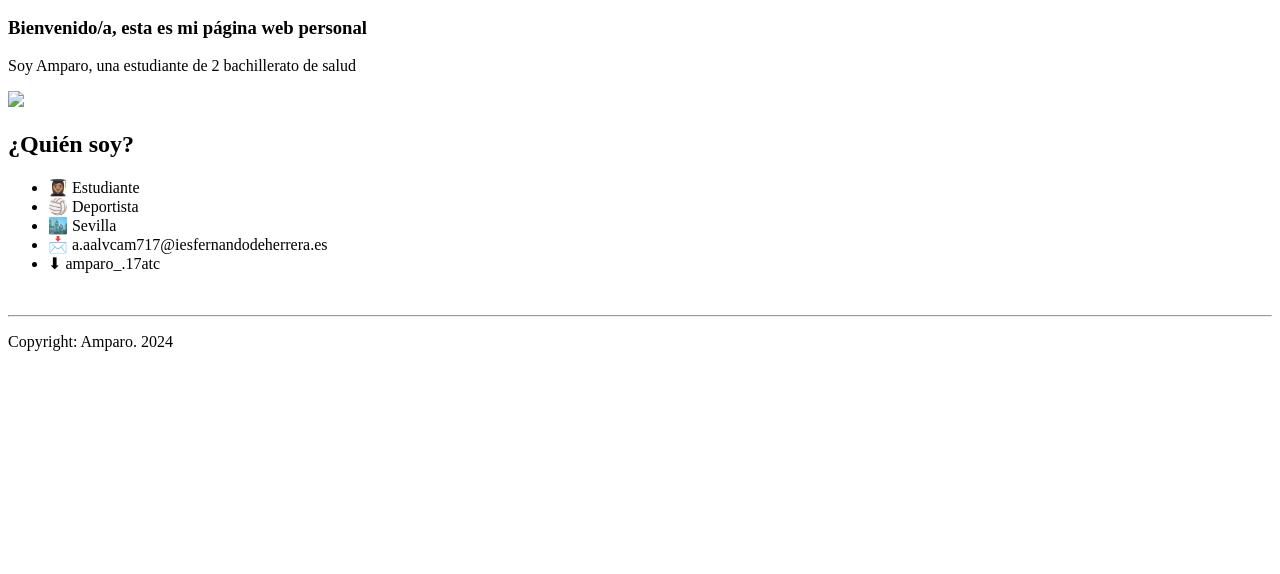
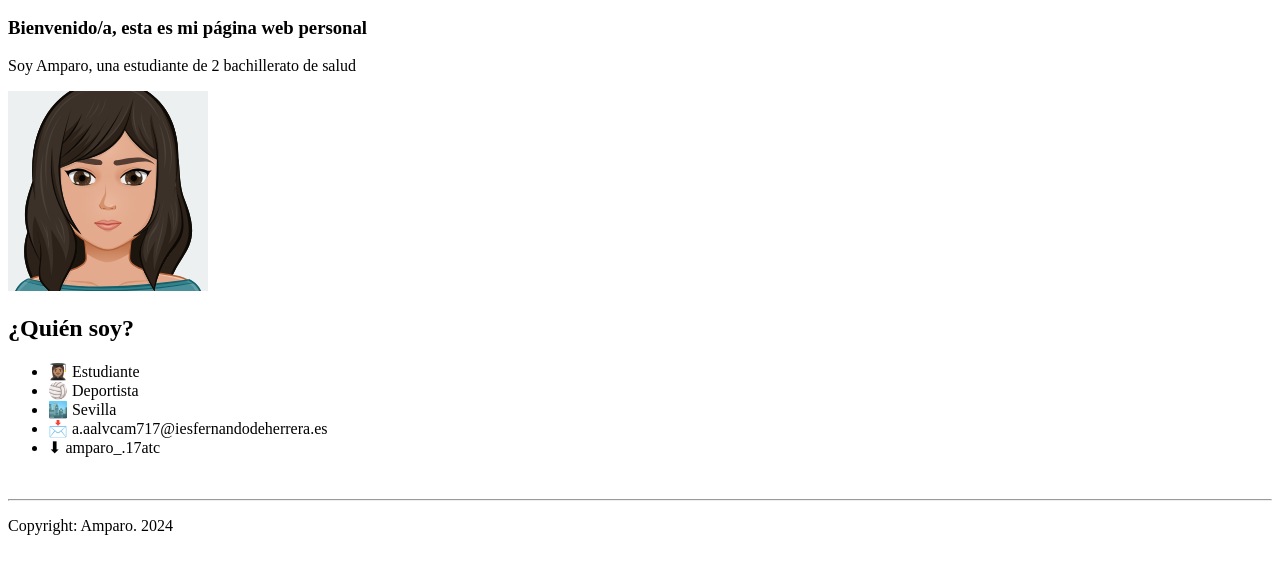
Before and after one commit to amparoatc/Pagina-personal, a plain HTML site: page index.html in a window 1280 px wide. Shown: the part 100-674 px from the top of the page. Drawn offline with Linux system fonts and the light colour scheme.

Commit message:
Update index.html

```diff
--- a/index.html
+++ b/index.html
@@ -16,7 +16,7 @@
 	<div>
 		<h3>Bienvenido/a, esta es mi página web personal</h3>
 		<p>Soy Amparo, una estudiante de 2 bachillerato de salud</p>
-		<img src="img/amparo.svg" width=200>
+		<img src="amparo.svg" width=200>
 		<h2><b>¿Quién soy?</b></h2>
 		<ul>
 			<li>👩🏽‍🎓 Estudiante</li>
```
